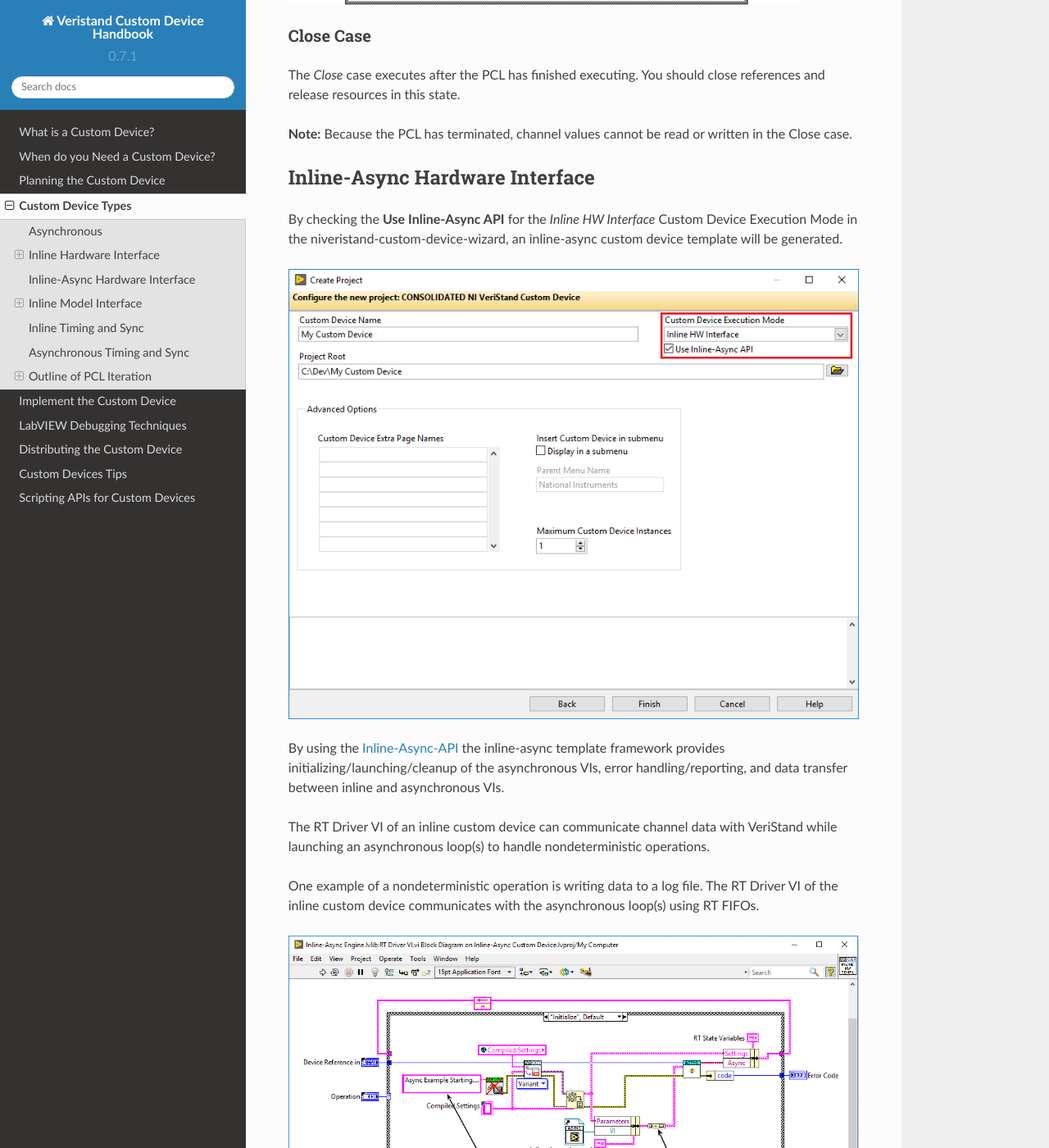
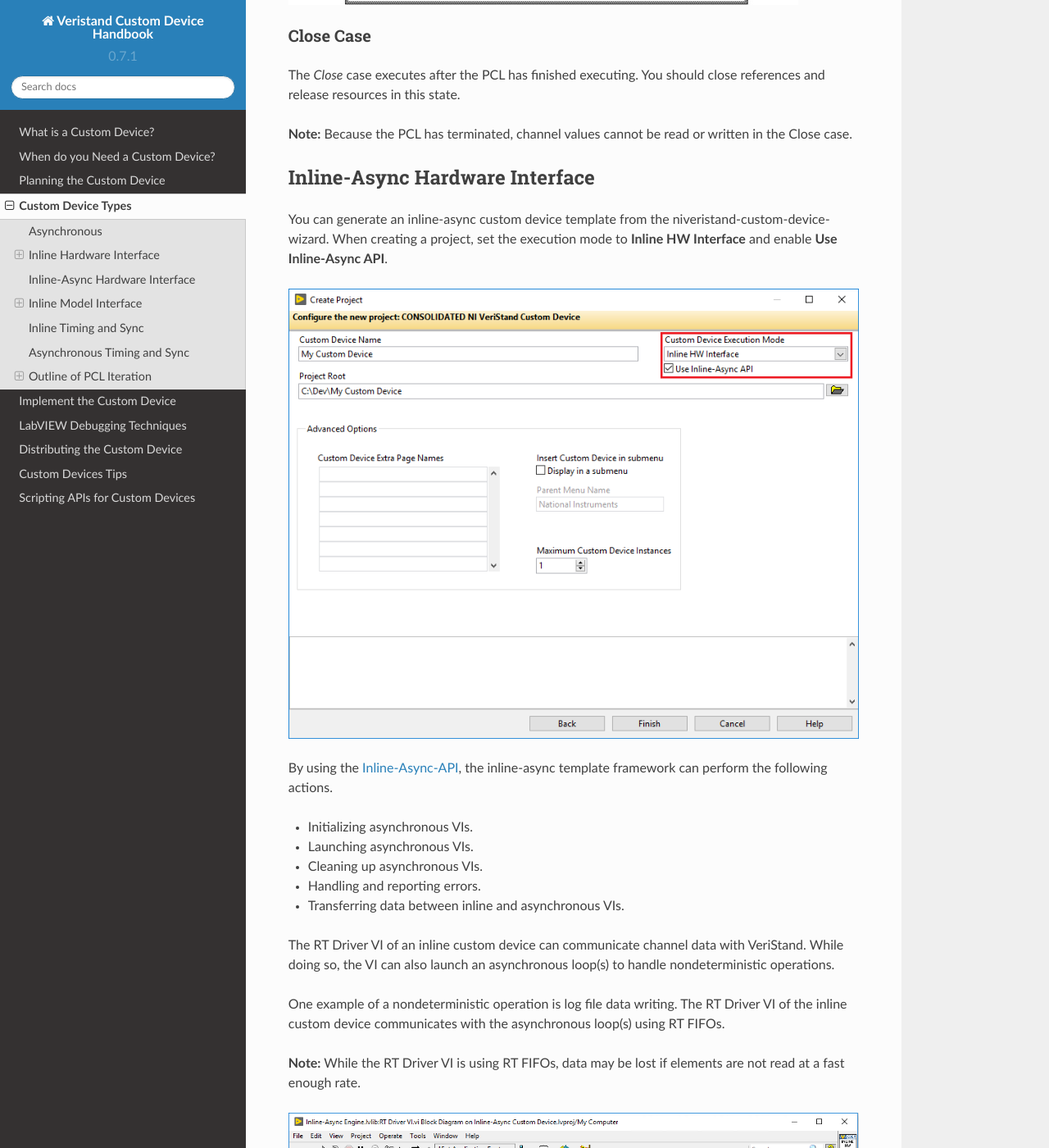
Before and after one commit to ni/niveristand-custom-device-handbook, a Sphinx documentation site: the page built from docs/Custom_Device_Types.md, in a window 1280 px wide and 1400 px high, scrolled down 5616 px. Shown: the whole window at 82% size. Built offline with Sphinx 7.4.7 and the Read the Docs theme 2.0.0, drawn with Linux system fonts in a browser that asks for light colours; pages that are not in the unit, such as notebooks, are missing from menus; some of the changed text lies outside the part shown.

Commit message:
Tech Review on the Update Custom_Device_Types.md (#35)

```diff
--- a/docs/Custom_Device_Types.md
+++ b/docs/Custom_Device_Types.md
@@ -104,19 +104,24 @@
 
 ### Inline-Async Hardware Interface
 
-By checking the **Use Inline-Async API** for the *Inline HW Interface* Custom Device Execution Mode in the niveristand-custom-device-wizard, an inline-async custom device template will be generated.
+You can generate an inline-async custom device template from the niveristand-custom-device-wizard. When creating a project, set the execution mode to **Inline HW Interface** and enable **Use Inline-Async API**.
 
 ![](images/Use_Inline_Async_API.jpg)
 
-By using the [Inline-Async-API](https://github.com/ni/niveristand-custom-device-development-tools/tree/main/inline-async-api) the inline-async template framework provides initializing/launching/cleanup of the asynchronous VIs, error handling/reporting, and data transfer between inline and asynchronous VIs.
+By using the [Inline-Async-API](https://github.com/ni/niveristand-custom-device-development-tools/tree/main/inline-async-api), the inline-async template framework can perform the following actions.
+* Initializing asynchronous VIs.
+* Launching asynchronous VIs.
+* Cleaning up asynchronous VIs.
+* Handling and reporting errors.
+* Transferring data between inline and asynchronous VIs.
 
-The RT Driver VI of an inline custom device can communicate channel data with VeriStand while launching an asynchronous loop(s) to handle nondeterministic operations.
+The RT Driver VI of an inline custom device can communicate channel data with VeriStand. While doing so, the VI can also launch an asynchronous loop(s) to handle nondeterministic operations.
 
-One example of a nondeterministic operation is writing data to a log file. The RT Driver VI of the inline custom device communicates with the asynchronous loop(s) using RT FIFOs.
+One example of a nondeterministic operation is log file data writing. The RT Driver VI of the inline custom device communicates with the asynchronous loop(s) using RT FIFOs.
+
+**Note:** While the RT Driver VI is using RT FIFOs, data may be lost if elements are not read at a fast enough rate.
 
 ![](images/Inline-Async_Engine_lvlib_RT_Driver.jpg)
-
-**Note:** Data must be consumed from the RT FIFOs at a fast enough rate or the mechanism will overflow.
 
 ### Inline Model Interface
 
@@ -146,11 +151,11 @@
 
 ### Inline Timing and Sync
 
-The inline timing and sync custom device is similar to the [inline hardware interface](https://niveristand-custom-device-handbook.readthedocs.io/en/latest/Custom_Device_Types.html#inline-hardware-interface) custom device, with the additional benefit that it can function as hardware synchronization master device to drive RTSI 0 line.
+The inline timing and sync custom device is similar to the [inline hardware interface custom device](https://niveristand-custom-device-handbook.readthedocs.io/en/latest/Custom_Device_Types.html#inline-hardware-interface). The major difference between the two custom device types is that the inline timing and sync custom device can also function as a hardware synchronization master device to drive the RTSI 0 line.
 
 ### Asynchronous Timing and Sync
 
-The asynchronous timing and sync custom device is similar to the [asynchronous custom device](https://niveristand-custom-device-handbook.readthedocs.io/en/latest/Custom_Device_Types.html#asynchronous), with the additional benefit that it can function as hardware synchronization master device to drive the RTSI 0 line.
+The asynchronous timing and sync custom device is similar to the [asynchronous custom device](https://niveristand-custom-device-handbook.readthedocs.io/en/latest/Custom_Device_Types.html#asynchronous). The major difference between the two custom device types is that the asynchronous timing and sync custom device can also function as a hardware synchronization master device to drive the RTSI 0 line.
 
 ### Outline of PCL Iteration
 
```
